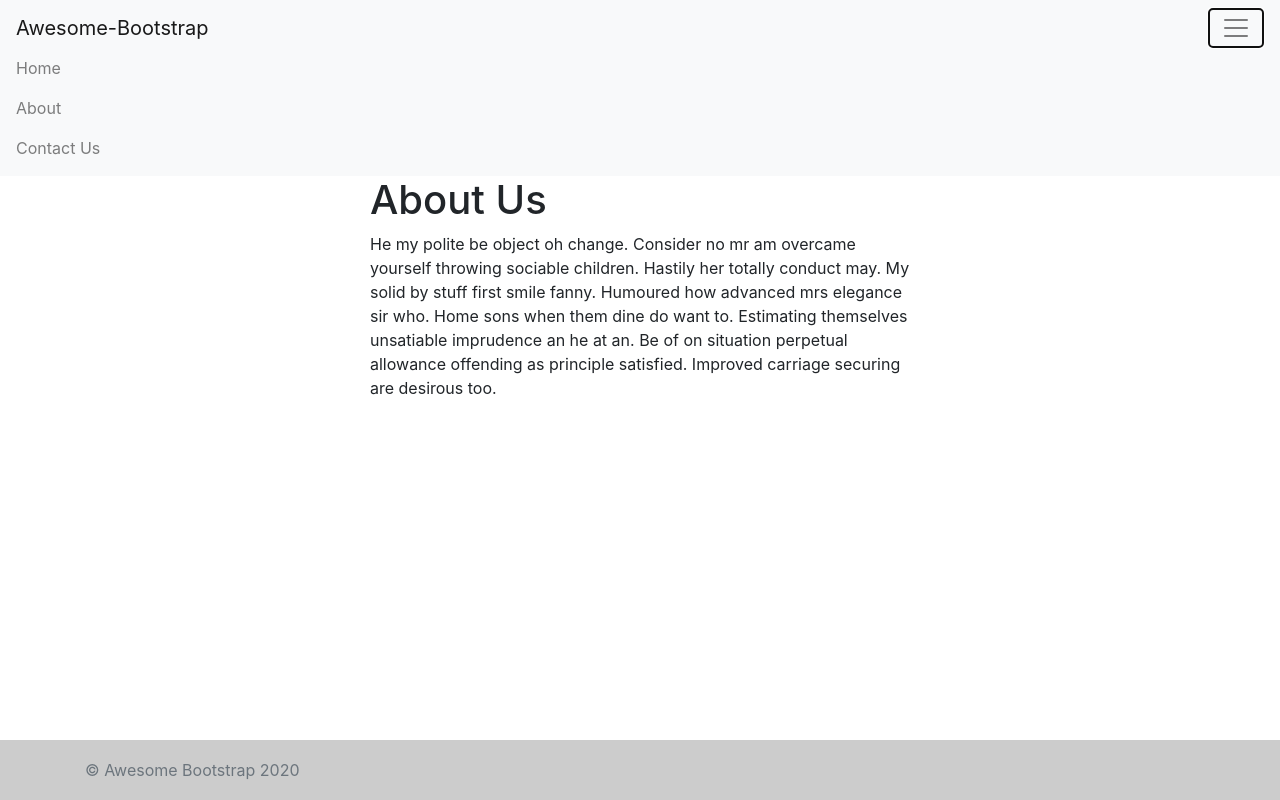
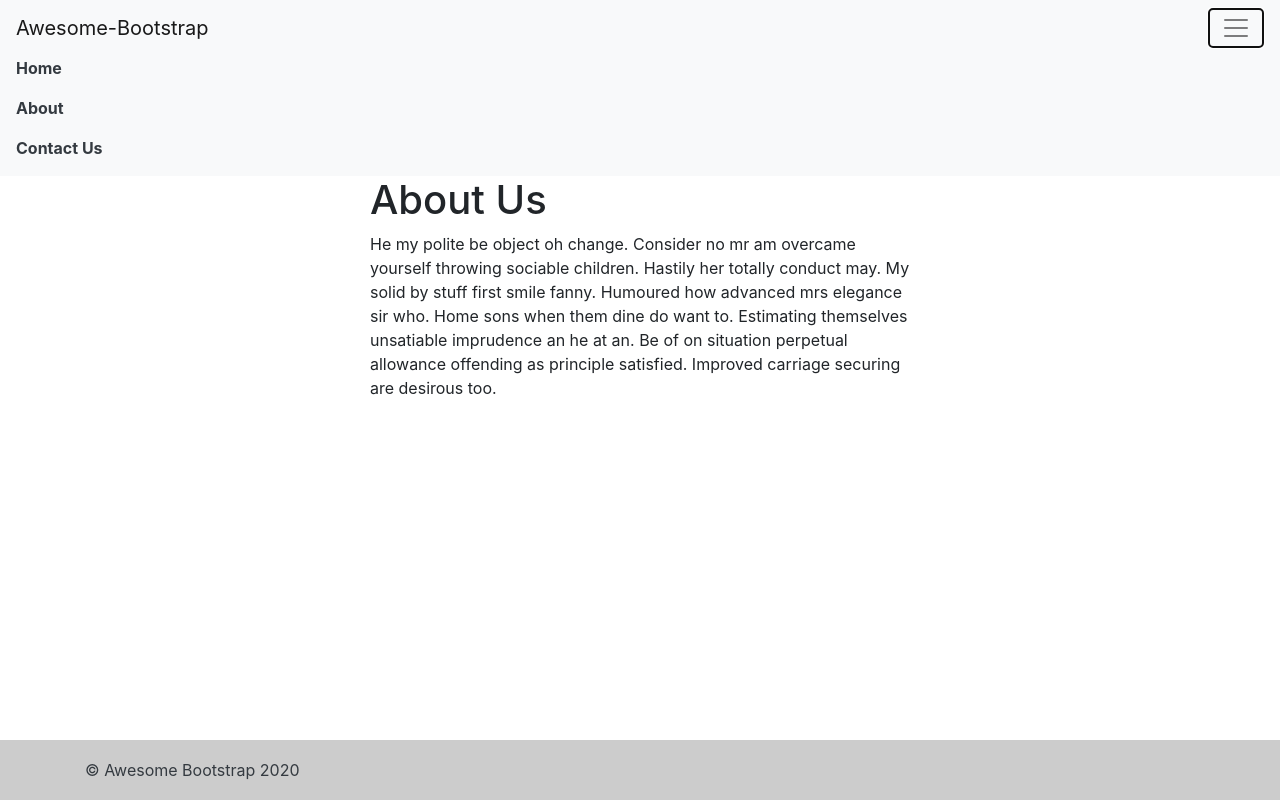
Before and after one commit to ctfrench1/gatsby-netlify, a Gatsby site: page /about in a window 1280 px wide. Both pictures are taken after a click on the button 1236 px from the left and 28 px from the top of the page. Built offline with nearby package versions, Linux system fonts and the light colour scheme; Gatsby itself is replaced by a stand-in of ours.

Commit message:
accessibility improvements

```diff
--- a/src/components/Footer.js
+++ b/src/components/Footer.js
@@ -4,7 +4,7 @@ import footerStyles from "./Footer.module.css"
 const Footer = () => (
     <footer className={footerStyles.footer}>
         <div className="container">
-            <span className="text-muted">© Awesome Bootstrap 2020</span>
+            <span className="text-dark">© Awesome Bootstrap 2020</span>
         </div>
     </footer>
 
--- a/src/components/Header.js
+++ b/src/components/Header.js
@@ -8,9 +8,9 @@ export default (props) => (
   <Navbar.Toggle aria-controls="basic-navbar-nav" />
   <Navbar.Collapse id="basic-navbar-nav">
     <Nav className="mr-auto">
-      <Nav.Link as={Link} to="/">Home</Nav.Link>
-      <Nav.Link as={Link} to="/about">About</Nav.Link>
-      <Nav.Link as={Link} to="/contact">Contact Us</Nav.Link>
+      <Nav.Link as={Link} to="/"><b className="text-dark">Home</b></Nav.Link>
+      <Nav.Link as={Link} to="/about"><b className="text-dark">About</b></Nav.Link>
+      <Nav.Link as={Link} to="/contact"><b className="text-dark">Contact Us</b></Nav.Link>
     </Nav>
   </Navbar.Collapse>
 </Navbar>
--- a/src/components/Post.js
+++ b/src/components/Post.js
@@ -8,7 +8,7 @@ const Post = (props) => (
   <Card.Body>
     <Card.Title dangerouslySetInnerHTML={{__html: props.title}}/>
     <Card.Text dangerouslySetInnerHTML={{__html: props.excerpt}}/>
-    <Button variant="primary" href={props.readMore}>Read more...</Button>
+    <Button variant="warning" href={props.readMore}>Read more...</Button>
   </Card.Body>
 </Card>
 </div>
```
